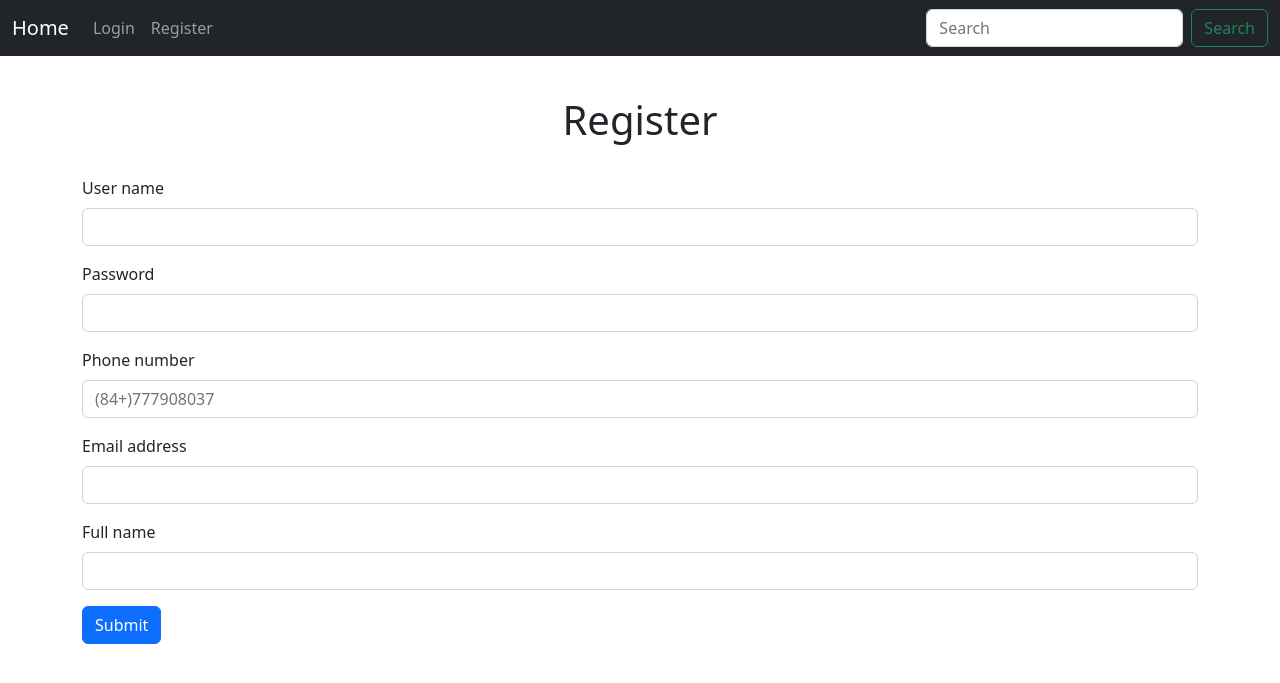
After one commit to ntSang18/Clothes-Shop, a Django app: page /register/ in a window 1280 px wide. The commit adds this page. Shown: the top 683 px of the page. Run offline with Django 4.2, Linux system fonts and the light colour scheme.

Commit message:
login-register-displayproduct

```diff
--- a/clothes/admin.py
+++ b/clothes/admin.py
@@ -1,6 +1,7 @@
 from django.contrib import admin
-from .models import User, Product, Product_type
+from .models import User, Product, Product_type, Product_size
 
 admin.site.register(User)
 admin.site.register(Product)
 admin.site.register(Product_type)
+admin.site.register(Product_size)
--- /dev/null
+++ b/clothes/templates/clothes/404.html
@@ -0,0 +1,3 @@
+{% extends 'clothes/base.html' %} {% block content %} {% if message %}
+<h1>{{ message }}</h1>
+{% endif %} {% endblock %}
--- /dev/null
+++ b/clothes/templates/clothes/base.html
@@ -0,0 +1,24 @@
+<!DOCTYPE html>
+<html lang="en">
+    <head>
+        <meta charset="utf-8" />
+        <meta name="viewport" content="width=device-width, initial-scale=1" />
+        <title>Clothes Shop</title>
+        <link
+            href="https://cdn.jsdelivr.net/npm/bootstrap@5.2.0-beta1/dist/css/bootstrap.min.css"
+            rel="stylesheet"
+            integrity="sha384-0evHe/X+R7YkIZDRvuzKMRqM+OrBnVFBL6DOitfPri4tjfHxaWutUpFmBp4vmVor"
+            crossorigin="anonymous"
+        />
+    </head>
+    <body>
+        {% include 'clothes/navbar.html' %}
+        <br />
+        {% block content %} {% endblock %}
+        <script
+            src="https://cdn.jsdelivr.net/npm/bootstrap@5.2.0-beta1/dist/js/bootstrap.bundle.min.js"
+            integrity="sha384-pprn3073KE6tl6bjs2QrFaJGz5/SUsLqktiwsUTF55Jfv3qYSDhgCecCxMW52nD2"
+            crossorigin="anonymous"
+        ></script>
+    </body>
+</html>
--- /dev/null
+++ b/clothes/templates/clothes/navbar.html
@@ -0,0 +1,73 @@
+<nav class="navbar navbar-expand-lg navbar-dark bg-dark">
+    <div class="container-fluid">
+        <a class="navbar-brand" href="{% url 'clothes:home' %}">Home</a>
+        <button
+            class="navbar-toggler"
+            type="button"
+            data-bs-toggle="collapse"
+            data-bs-target="#navbarSupportedContent"
+            aria-controls="navbarSupportedContent"
+            aria-expanded="false"
+            aria-label="Toggle navigation"
+        >
+            <span class="navbar-toggler-icon"></span>
+        </button>
+        <div class="collapse navbar-collapse" id="navbarSupportedContent">
+            <ul class="navbar-nav me-auto mb-2 mb-lg-0">
+                <!-- <li class="nav-item">
+                    <a class="nav-link active" aria-current="page" href="#"
+                        >Home</a
+                    >
+                </li> -->
+                <li class="nav-item">
+                    <a class="nav-link" href="{% url 'clothes:login' %}"
+                        >Login</a
+                    >
+                </li>
+                <li class="nav-item">
+                    <a class="nav-link" href="{% url 'clothes:register' %}"
+                        >Register</a
+                    >
+                </li>
+                <!-- <li class="nav-item dropdown">
+                    <a
+                        class="nav-link dropdown-toggle"
+                        href="#"
+                        id="navbarDropdown"
+                        role="button"
+                        data-bs-toggle="dropdown"
+                        aria-expanded="false"
+                    >
+                        Dropdown
+                    </a>
+                    <ul class="dropdown-menu" aria-labelledby="navbarDropdown">
+                        <li><a class="dropdown-item" href="#">Action</a></li>
+                        <li>
+                            <a class="dropdown-item" href="#">Another action</a>
+                        </li>
+                        <li><hr class="dropdown-divider" /></li>
+                        <li>
+                            <a class="dropdown-item" href="#"
+                                >Something else here</a
+                            >
+                        </li>
+                    </ul>
+                </li> -->
+                <!-- <li class="nav-item">
+                    <a class="nav-link disabled">Disabled</a>
+                </li> -->
+            </ul>
+            <form class="d-flex" role="search">
+                <input
+                    class="form-control me-2"
+                    type="search"
+                    placeholder="Search"
+                    aria-label="Search"
+                />
+                <button class="btn btn-outline-success" type="submit">
+                    Search
+                </button>
+            </form>
+        </div>
+    </div>
+</nav>
--- a/clothes/templates/clothes/register.html
+++ b/clothes/templates/clothes/register.html
@@ -1,20 +1,61 @@
-<!DOCTYPE html>
-<html lang="en">
-    <head>
-        <meta charset="UTF-8" />
-        <meta http-equiv="X-UA-Compatible" content="IE=edge" />
-        <meta name="viewport" content="width=device-width, initial-scale=1.0" />
-        <title>Document</title>
-    </head>
-    <body>
-        <form action="{% url 'clothes:register' %}" method="post">
-            {% csrf_token %}
-            <fieldset>
-                <input type="text" name="user_name" />
-                <input type="text" name="phone" />
-                <input type="text" , name="password" />
-                <input type="submit" />
-            </fieldset>
-        </form>
-    </body>
-</html>
+{% extends 'clothes/base.html' %} {% block content %}
+<div class="container mt-3">
+    <center><h1>Register</h1></center>
+    <br />
+    <form action="{% url 'clothes:register' %}" method="post">
+        {% csrf_token %}
+        <div class="mb-3">
+            <label for="user_name" class="form-label">User name</label>
+            <input
+                type="text"
+                class="form-control"
+                name="user_name"
+                id="user_name"
+                required
+            />
+        </div>
+        <div class="mb-3">
+            <label for="password" class="form-label">Password</label>
+            <input
+                type="password"
+                class="form-control"
+                name="password"
+                id="password"
+                required
+            />
+        </div>
+        <div class="mb-3">
+            <label for="phone" class="form-label">Phone number</label>
+            <input
+                type="text"
+                class="form-control"
+                name="phone"
+                id="phone"
+                placeholder="(84+)777908037"
+                required
+            />
+        </div>
+        <div class="mb-3">
+            <label for="email" class="form-label">Email address</label>
+            <input
+                type="email"
+                class="form-control"
+                name="email"
+                id="email"
+                required
+            />
+        </div>
+        <div class="mb-3">
+            <label for="full_name" class="form-label">Full name</label>
+            <input
+                type="text"
+                class="form-control"
+                name="full_name"
+                id="full_name"
+                required
+            />
+        </div>
+        <button type="submit" class="btn btn-primary">Submit</button>
+    </form>
+</div>
+{% endblock %}
--- a/clothes/urls.py
+++ b/clothes/urls.py
@@ -6,4 +6,6 @@ app_name = 'clothes'
 urlpatterns = [
     path('', views.home, name='home'),
     path('register/', views.register, name='register'),
+    path('login/', views.login, name='login'),
+    path('<int:product_id>/', views.product_detail, name='product_detail')
 ]
--- a/clothes/views.py
+++ b/clothes/views.py
@@ -1,7 +1,5 @@
-from hashlib import new
-from unicodedata import name
-from django.http import HttpResponse
-from django.shortcuts import render, redirect
+from django.db import IntegrityError
+from django.shortcuts import render, get_object_or_404
 from .models import User, Product
 
 
@@ -13,14 +11,38 @@ def home(request):
 
 def register(request):
     if request.method == 'POST':
-        # user_name = request.POST['user_name']
-        # phone = request.POST['phone']
-        # password = request.POST['password']
-        # new_account = Account()
-        # new_account.user_name = user_name
-        # new_account.phone = phone
-        # new_account.password = password
-        # new_account.save()
-        return render(request, 'clothes/index.html')
+        new_user = User()
+        new_user.user_name = request.POST['user_name']
+        new_user.password = request.POST['password']
+        new_user.phone = request.POST['phone']
+        new_user.email = request.POST['email']
+        new_user.full_name = request.POST['full_name']
+        try:
+            new_user.save()
+            return home(request)
+        except IntegrityError as e:
+            context = {
+                "message": "user name, phone number or email already exists..."}
+            return render(request, 'clothes/404.html', context=context)
     else:
         return render(request, 'clothes/register.html')
+
+
+def login(request):
+    if request.method == 'POST':
+        user_name = request.POST['user_name']
+        password = request.POST['password']
+        user = User.objects.filter(user_name=user_name, password=password)
+        if user.count() == 1:
+            return home(request)
+        else:
+            context = {
+                "message": "User name or password incorrect"}
+            return render(request, 'clothes/404.html', context=context)
+    else:
+        return render(request, 'clothes/login.html')
+
+
+def product_detail(request, product_id):
+    product = get_object_or_404(Product, pk=product_id)
+    return render(request=request, template_name='clothes/product_detail.html', context={'product': product})
--- a/shop/urls.py
+++ b/shop/urls.py
@@ -19,6 +19,6 @@ from django.conf import settings
 from django.conf.urls.static import static
 
 urlpatterns = [
-    path('clothes/', include('clothes.urls')),
+    path('', include('clothes.urls')),
     path('admin/', admin.site.urls),
 ]+ static(settings.MEDIA_URL, document_root=settings.MEDIA_ROOT)
```
Also changed, not shown: clothes/models.py (+20 -11 lines), clothes/templates/clothes/home.html (+37 -5 lines), clothes/templates/clothes/login.html (added, +30 -0 lines), clothes/templates/clothes/product_detail.html (added, +21 -0 lines), clothes/migrations/0008_product_size_product_product_size.py (added), clothes/migrations/0009_rename_passworld_user_password_alter_user_email_and_more.py (added), clothes/migrations/0010_rename_product_size_productsize_and_more.py (added), clothes/migrations/0011_rename_productsize_product_size_and_more.py (added), clothes/migrations/0012_user_cart.py (added), db.sqlite3.
